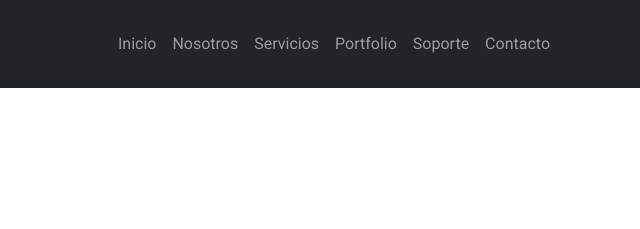
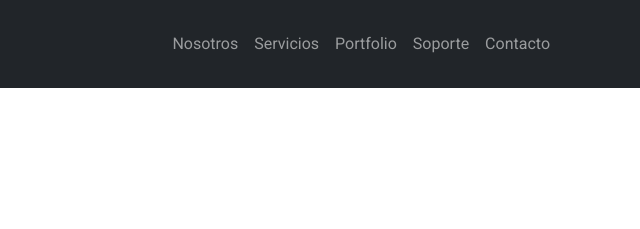
Before and after one commit to ianlio-git/TP-_dise-o_web-, a plain HTML site: page contacto.html in a window 1280 px wide. Shown: the top 229 px of the page, 640-1280 px from the left. Drawn offline with nearby package versions, Linux system fonts and the light colour scheme.

Commit message:
nuevo Commit

```diff
--- a/contacto.html
+++ b/contacto.html
@@ -41,9 +41,6 @@
           </button>
           <div class="collapse navbar-collapse" id="navbarNav">
             <ul class="navbar-nav ms-auto">
-              <li class="nav-item">
-                <a class="nav-link" href="index.html">Inicio</a>
-              </li>
               <li class="nav-item">
                 <a class="nav-link" href="nosotros.html">Nosotros</a>
               </li>
```
Also changed, not shown: index.html (+0 -3 lines), nosotros.html (+0 -3 lines), portfolio.html (+0 -3 lines), servicios.html (+0 -3 lines), soporte.html (+0 -3 lines).
